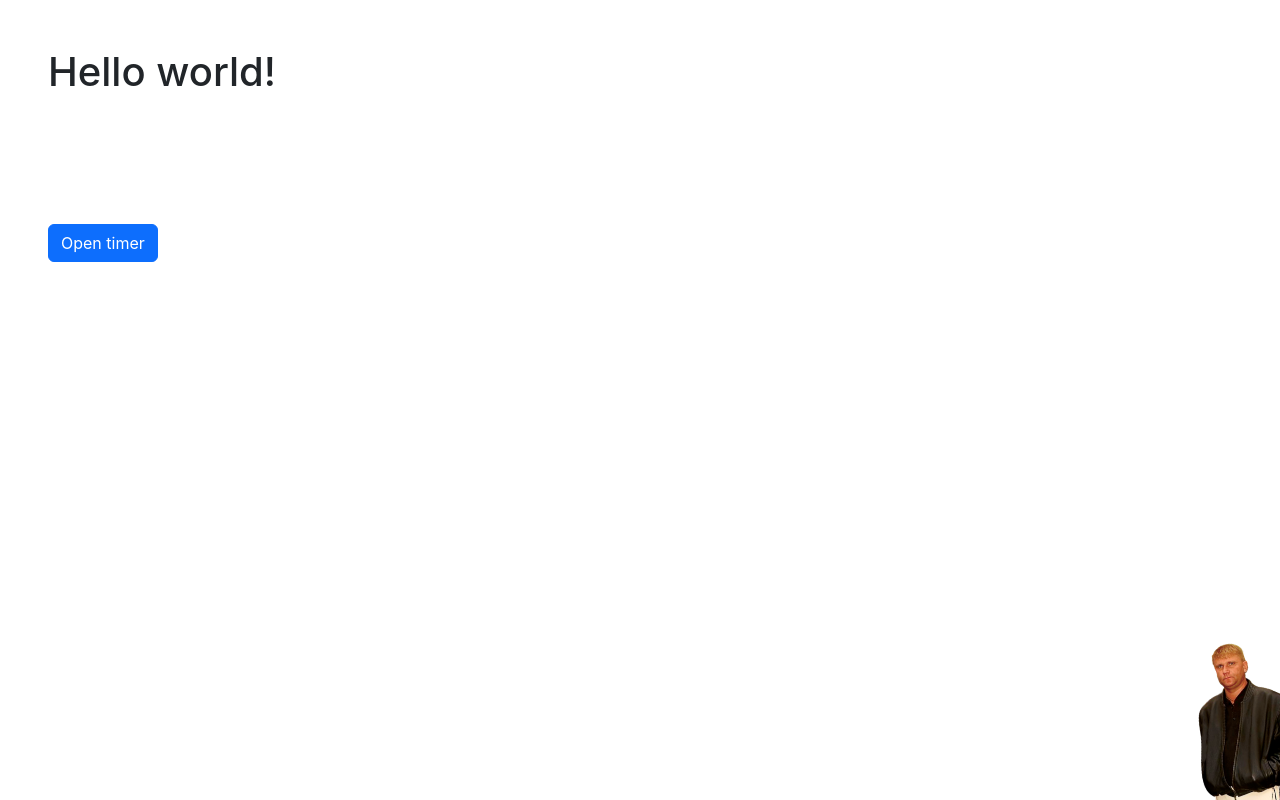
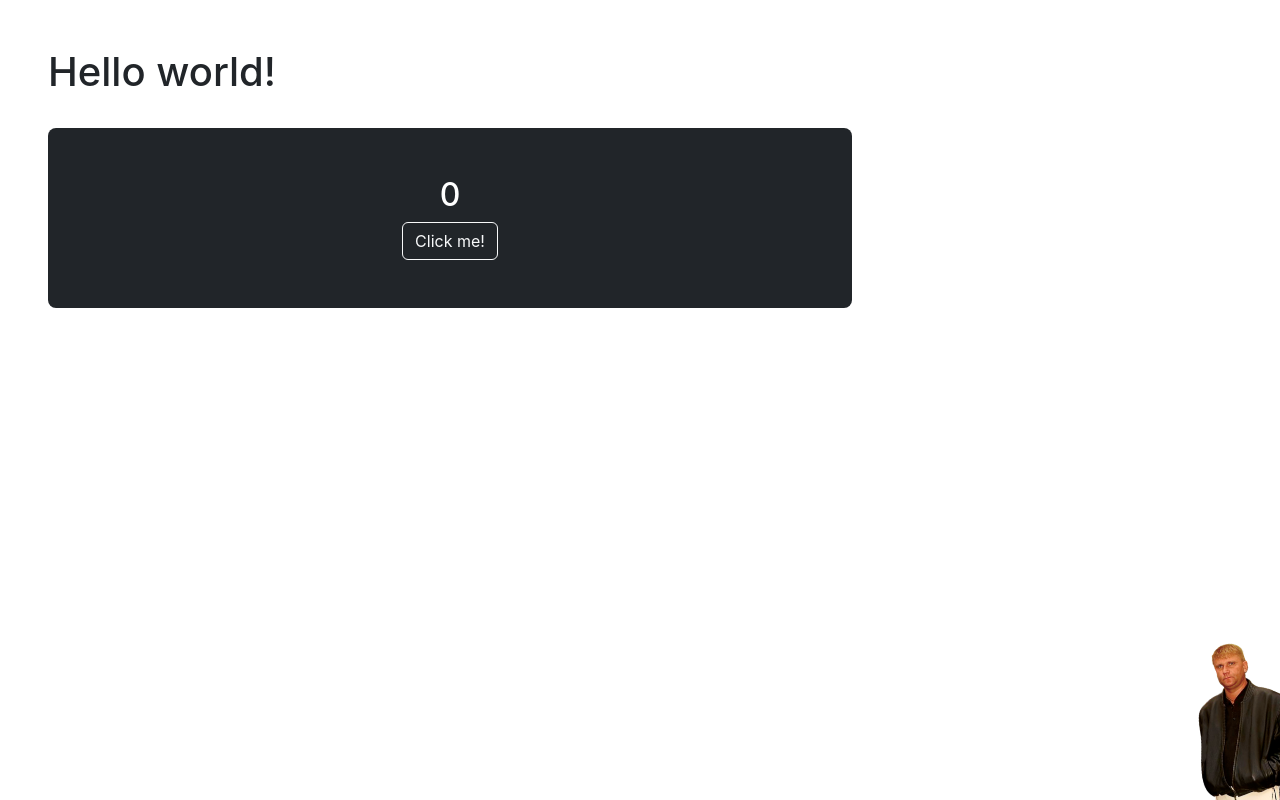
Before and after one commit to iMykhailychenko/goit-59-fs, a React (Create React App) app: page / in a window 1280 px wide. Built offline with nearby package versions, Linux system fonts and the light colour scheme.

Commit message:
lesson-5

```diff
--- a/src/App.jsx
+++ b/src/App.jsx
@@ -1,17 +1,12 @@
-import { Banner } from './components/Banner/Banner';
 import { Header } from './components/Layout/Header/Header';
 import { Layout } from './components/Layout/Layout';
-// import { Users } from './components/Users/Users';
-import { Timer } from './components/Timer/Timer';
+import { Rerender } from './components/Rerender/Rerender';
 
 export const App = () => {
   return (
     <Layout>
       <Header title="Hello world!" />
-
-      {/* <Banner /> */}
-      {/* <Users /> */}
-      <Timer />
+      <Rerender />
     </Layout>
   );
 };
--- a/src/components/Rerender/Rerender.jsx
+++ b/src/components/Rerender/Rerender.jsx
@@ -1,14 +1,44 @@
-import { Component } from 'react';
+import { Component, PureComponent } from 'react';
 
-class Button extends Component {
+// import Chart from '../../';
+
+class Button extends PureComponent {
+  // state = {
+  //   isError: false,
+  // };
+  // shouldComponentUpdate(nextProps) {
+  //   if (
+  //     nextProps.label !== this.props.label ||
+  //     nextProps.onClick !== this.props.onClick
+  //   ) {
+  //     return true;
+  //   }
+
+  //   return false;
+  // }
+  // componentDidCatch(error) {
+  //   if (error) {
+  //     // thsi.setState({isError: true})
+  //   }
+  // }
+
   render() {
     const { label, onClick } = this.props;
     console.log('Button');
 
     return (
-      <button className="btn btn-outline-light" type="button" onClick={onClick}>
-        {label}
-      </button>
+      <>
+        {/* {isError && <p>Opsss.. Error</p>}
+        <Chart /> */}
+
+        <button
+          className="btn btn-outline-light"
+          type="button"
+          onClick={onClick}
+        >
+          {label}
+        </button>
+      </>
     );
   }
 }
@@ -29,7 +59,11 @@ export class Rerender extends Component {
     return (
       <div className="d-flex flex-column justify-content-center align-items-center p-5 text-bg-dark rounded-3 mb-5">
         <h2>{counter}</h2>
-        <Button label="Click me!" onClick={this.handleCount} />
+        <Button
+          label="Click me!"
+          onClick={this.handleCount}
+          // test={{ data: '' }}
+        />
       </div>
     );
   }
```
